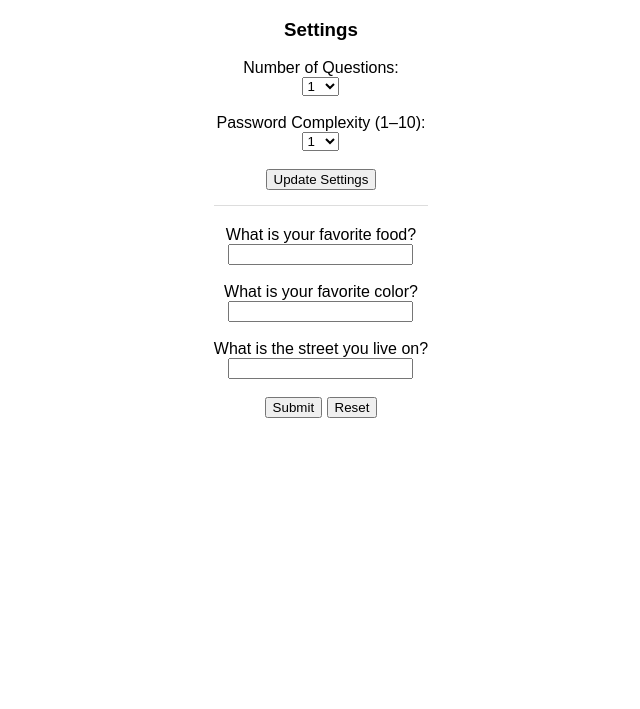
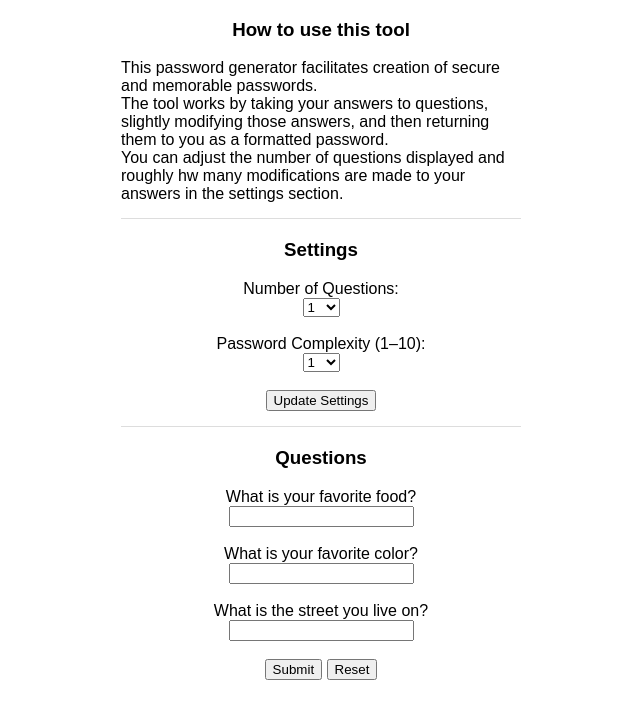
Before and after one commit to JamesTessmer/Memorable-password-generation, a Flask app: page / in a window 1280 px wide. Shown: the top 709 px of the page, without its empty margins (319-959 px from the left). Run offline with Flask 3, Linux system fonts and the light colour scheme.

Commit message:
add a 'how to' section

```diff
--- a/questions.json
+++ b/questions.json
@@ -1,7 +1,7 @@
 {
     "question_1": {
       "label": "What is your name?",
-      "id": "id"
+      "id": "name"
     },
     "question_2": {
       "label": "What is your favorite color?",
@@ -16,7 +16,7 @@
       "id": "street"
     },
     "question_5": {
-      "label": "Where are you from?",
+      "label": "What is a town/city you have lived in?",
       "id": "location"
     },
     "question_6": {
--- a/templates/index.html
+++ b/templates/index.html
@@ -16,14 +16,27 @@
             text-align: center;
         }
         .settings {
-        border-bottom: 1px solid #ddd;
-        margin-bottom: 20px;
-        padding-bottom: 15px;
-    }
+            border-bottom: 1px solid #ddd;
+            margin-bottom: 20px;
+            padding-bottom: 15px;
+        }
+        .how-to {
+            border-bottom: 1px solid #ddd;
+            margin: 0 auto 20px auto;  /* top/bottom:20px, auto left/right to center */
+            padding-bottom: 15px;
+            max-width: 400px;          /* match the width of your other elements */
+            text-align: left;          /* optional: keeps text left-aligned */
+        }
     </style>
 </head>
 <body>
     <div class="container">
+        <h3>How to use this tool</h3>
+        <div class="how-to">
+            This password generator facilitates creation of secure and memorable passwords. <br>
+            The tool works by taking your answers to questions, slightly modifying those answers, and then returning them to you as a formatted password. <br>
+            You can adjust the number of questions displayed and roughly hw many modifications are made to your answers in the settings section.
+        </div>
         <!-- Settings for complexity and number of questions -->
         <div class="settings">
             <h3>Settings</h3>
@@ -48,7 +61,7 @@
                 </button>
             </form>
         </div>
-
+        <h3>Questions</h3>
         <!-- Display questions -->
         <form method="POST">
             {% for q in questions %}
```
